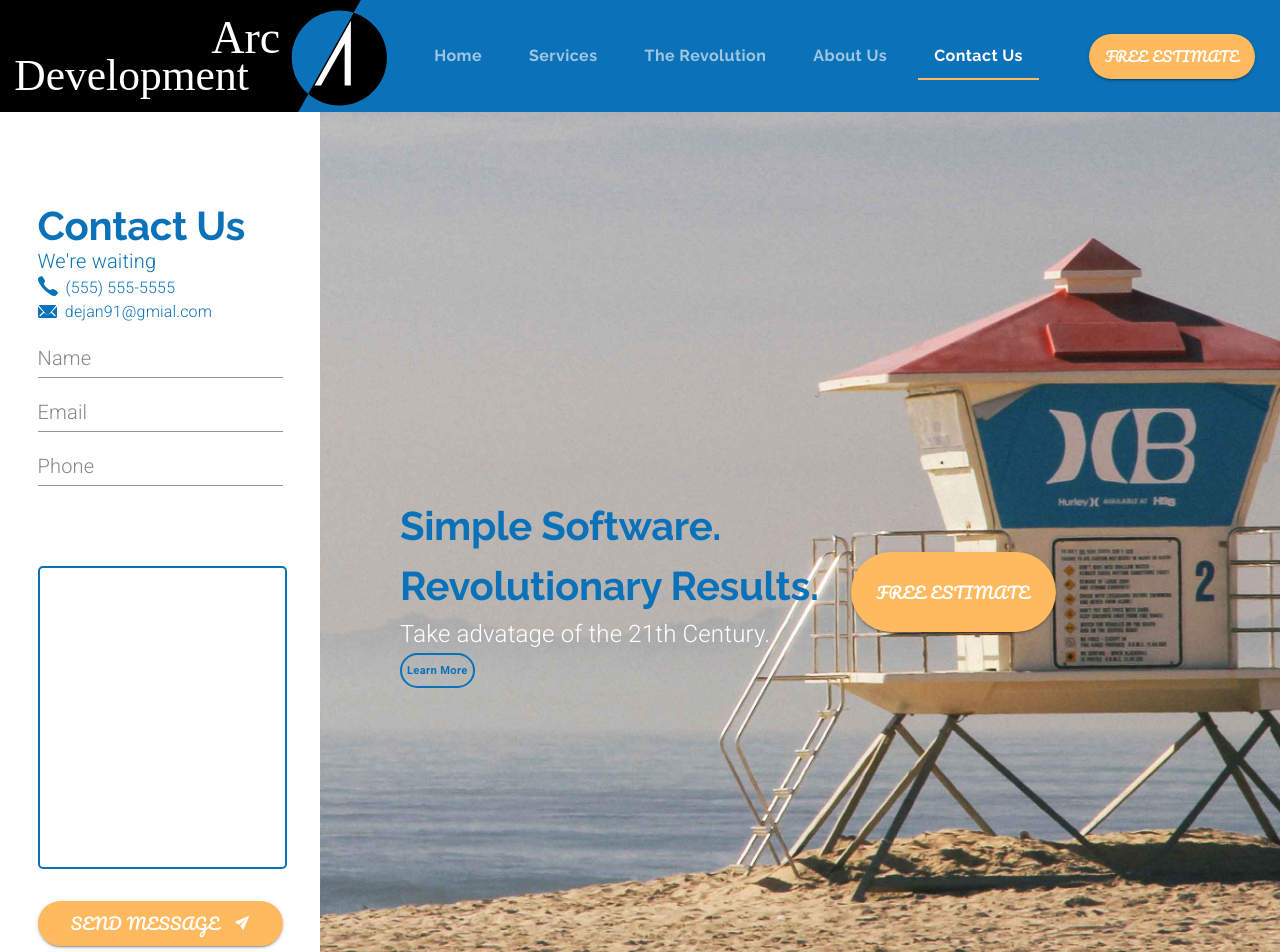
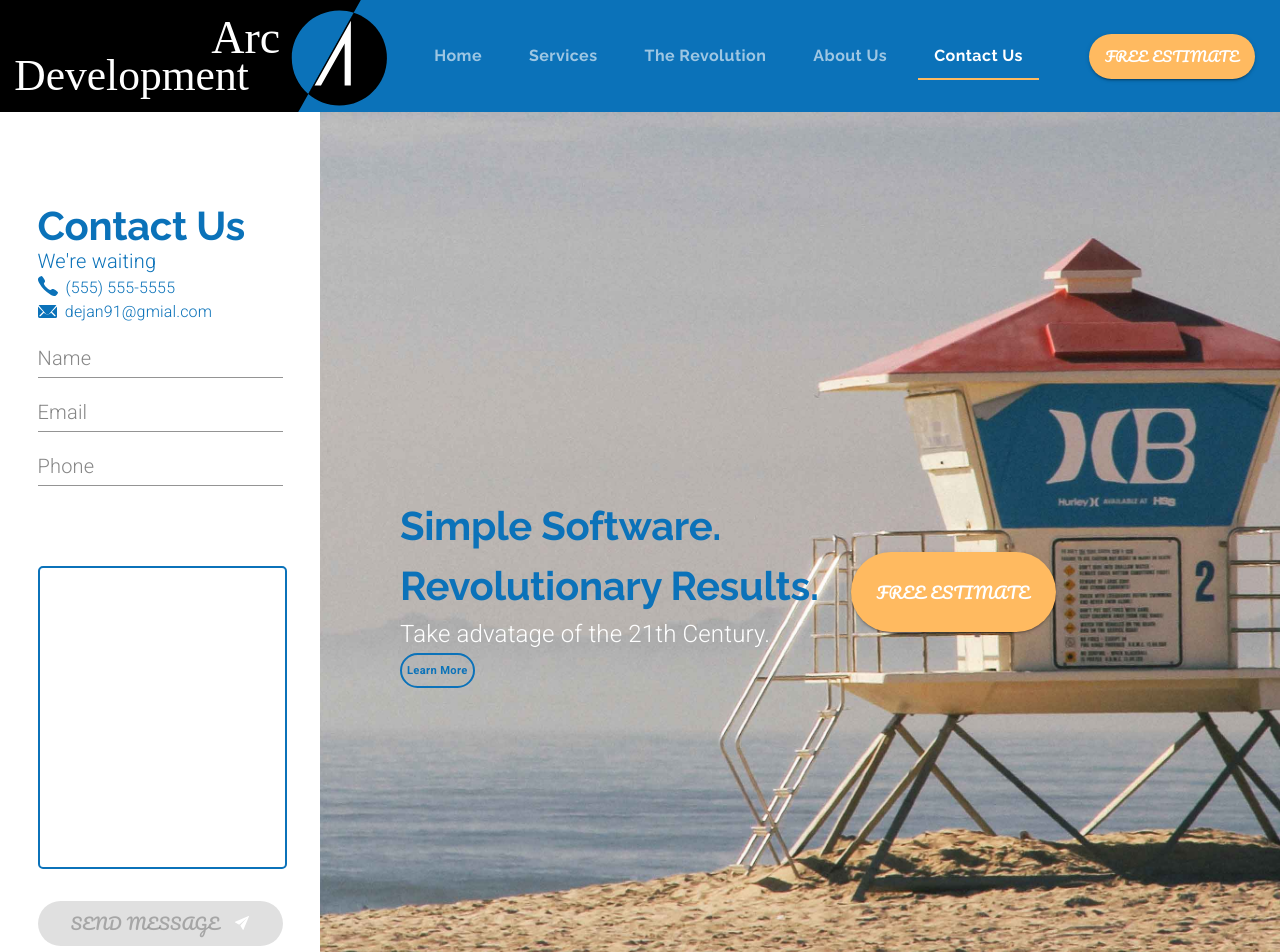
Before and after one commit to dejanV91/materialUiPractice, a React (Create React App) app: page /contactus in a window 1280 px wide. Shown: the top 952 px of the page. Built offline with nearby package versions, Linux system fonts and the light colour scheme.

Commit message:
Finish Validation

```diff
--- a/src/components/Contact.js
+++ b/src/components/Contact.js
@@ -145,7 +145,12 @@ export default function Contact(props) {
                   variant="body1"
                   style={{ color: theme.palette.common.blue, fontSize: "1rem" }}
                 >
-                  (555) 555-5555
+                  <a
+                    style={{ textDecoration: "none", color: "inherit" }}
+                    href="tel:5555555555"
+                  >
+                    (555) 555-5555
+                  </a>
                 </Typography>
               </Grid>
             </Grid>
@@ -162,7 +167,12 @@ export default function Contact(props) {
                   variant="body1"
                   style={{ color: theme.palette.common.blue, fontSize: "1rem" }}
                 >
-                  dejan91@gmial.com
+                  <a
+                    style={{ textDecoration: "none", color: "inherit" }}
+                    href="mailto:dejan91@gmial.com"
+                  >
+                    dejan91@gmial.com
+                  </a>
                 </Typography>
               </Grid>
             </Grid>
@@ -222,7 +232,16 @@ export default function Contact(props) {
                 }}
               ></TextField>
             </Grid>
-            <Button variant="contained" className={classes.sendButton}>
+            <Button
+              variant="contained"
+              disabled={
+                name.length === 0 ||
+                message.length === 0 ||
+                phone.length === 0 ||
+                email.length === 0
+              }
+              className={classes.sendButton}
+            >
               Send Message{" "}
               <img
                 src={airplane}
```
